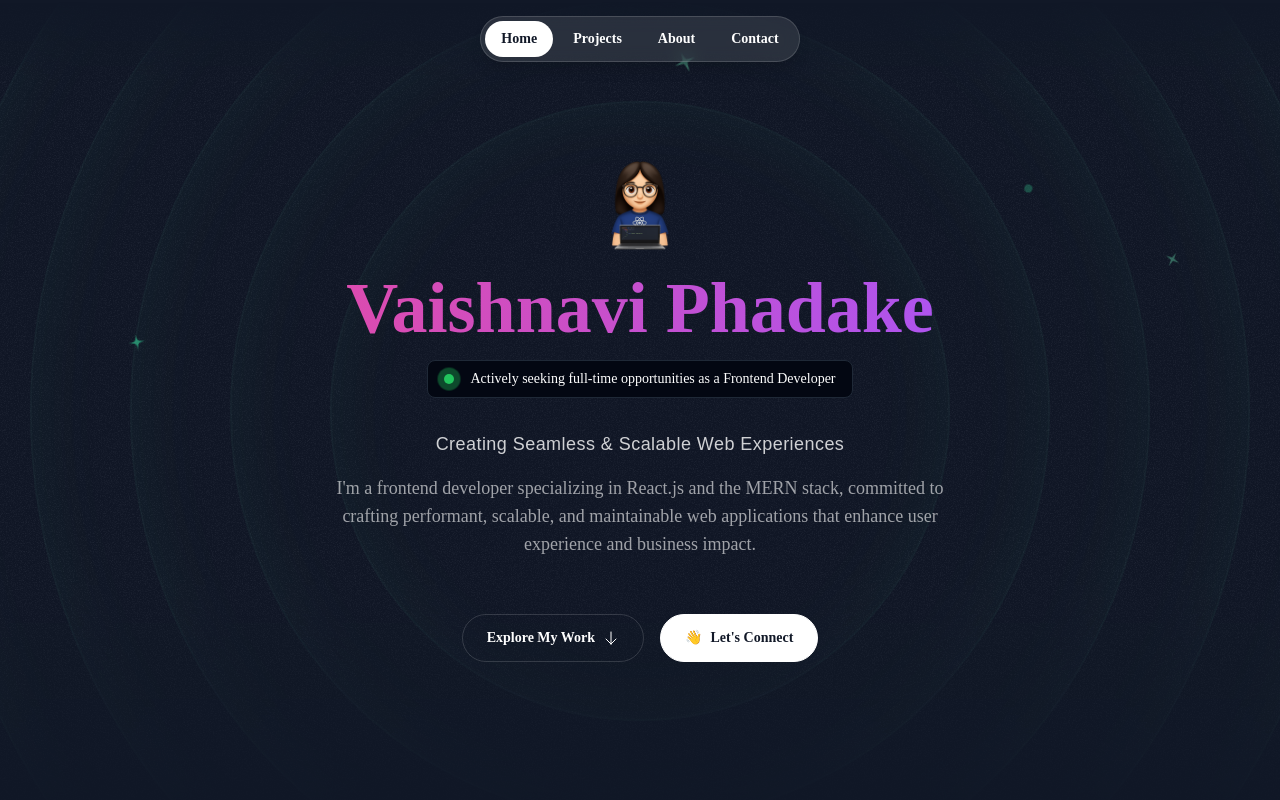
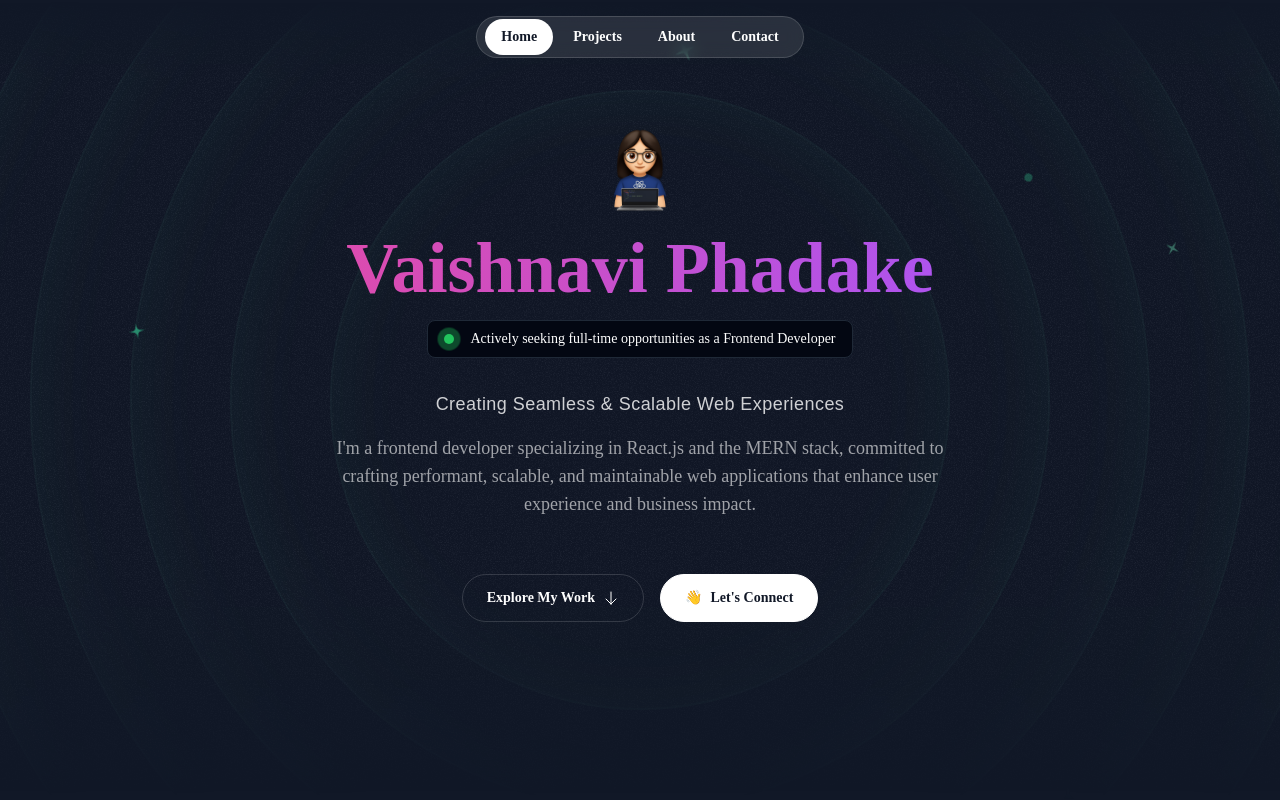
Before and after one commit to vaishnaviphadake/Vaishnavi-s-Portfolio, a Next.js app: page / in a window 1280 px wide. Shown: the top 800 px of the page. Built offline with nearby package versions, Linux system fonts and the light colour scheme; a web font is replaced by a local one.

Commit message:
fixed navbar

```diff
--- a/src/app/globals.css
+++ b/src/app/globals.css
@@ -7,6 +7,9 @@ html {
 }
 :root {
 	/* scroll-padding-top: 80px; */
+}
+body {
+	overflow-x: hidden;
 }
 
 @layer base {
--- a/src/sections/Header.tsx
+++ b/src/sections/Header.tsx
@@ -27,13 +27,13 @@ export const Header = () => {
 	if (!mounted) return null;
 
 	return (
-		<div className="flex justify-center items-center fixed top-4 inset-x-0 z-[9999] px-4 sm:px-6">
-			<nav className="flex flex-wrap gap-1 p-1 border border-white/15 rounded-full bg-white/10 backdrop-blur shadow-lg">
+		<div className="flex justify-center items-center fixed top-4 mb-0 inset-x-0 z-[9999] px-4 sm:px-6">
+			<nav className="flex gap-1 p-0.5 border border-white/15 rounded-full bg-white/10 backdrop-blur px-2 max-w-fit mx-auto">
 				{navItems.map((item) => (
 					<a
 						key={item.id}
 						href={`#${item.id}`}
-						className={`nav-item px-4 py-2 rounded-full transition-all duration-300 text-sm ${
+						className={`nav-item text-xs sm:text-sm px-3 py-1 sm:px-4 sm:py-2 transition-all duration-300 ${
 							activeSection === item.id
 								? "bg-white text-gray-900"
 								: "text-white hover:bg-white/20"
--- a/src/sections/Hero.tsx
+++ b/src/sections/Hero.tsx
@@ -11,7 +11,7 @@ export const HeroSection = () => {
 	return (
 		<div
 			id="home"
-			className="relative z-0 overflow-x-clip pt-24 pb-32 sm:pt-32 sm:pb-40 lg:min-h-screen lg:flex lg:items-center lg:justify-center"
+			className="relative z-0 overflow-x-clip pt-16 pb-32 sm:pt-24 sm:pb-40 lg:min-h-screen lg:flex lg:items-center lg:justify-center"
 		>
 			<div
 				className="absolute inset-0 pointer-events-none"
@@ -105,8 +105,9 @@ export const HeroSection = () => {
 						alt="Female developer peeking behind laptop"
 						width={120}
 						height={120}
-						className="w-[90px] h-[90px] sm:w-[110px] sm:h-[110px] md:w-[120px] md:h-[120px] object-contain mx-auto mt-4"
+						className="w-[90px] h-[90px] sm:w-[100px] sm:h-[100px] md:w-[110px] md:h-[110px] object-contain mx-auto mt-10 sm:mt-0"
 					/>
+
 					<motion.div
 						initial={{ opacity: 0 }}
 						animate={{ opacity: 1 }}
```
